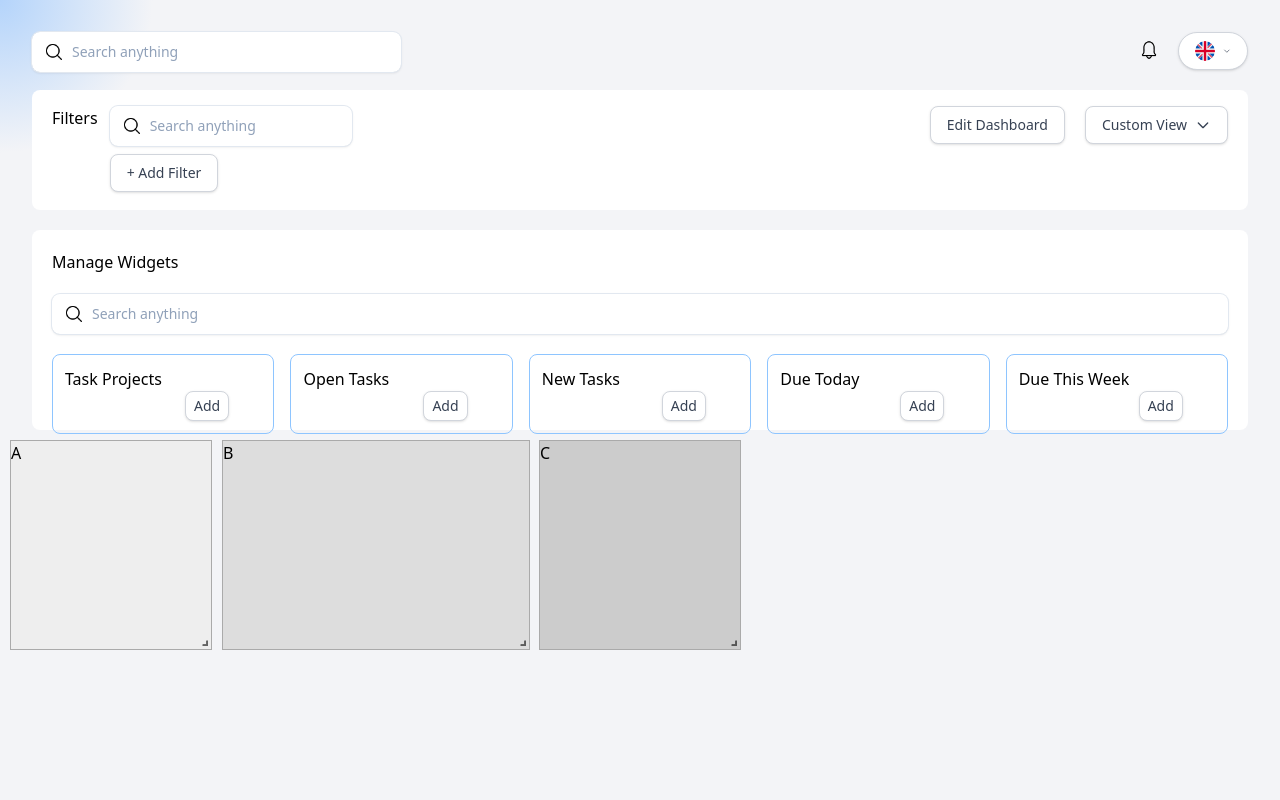
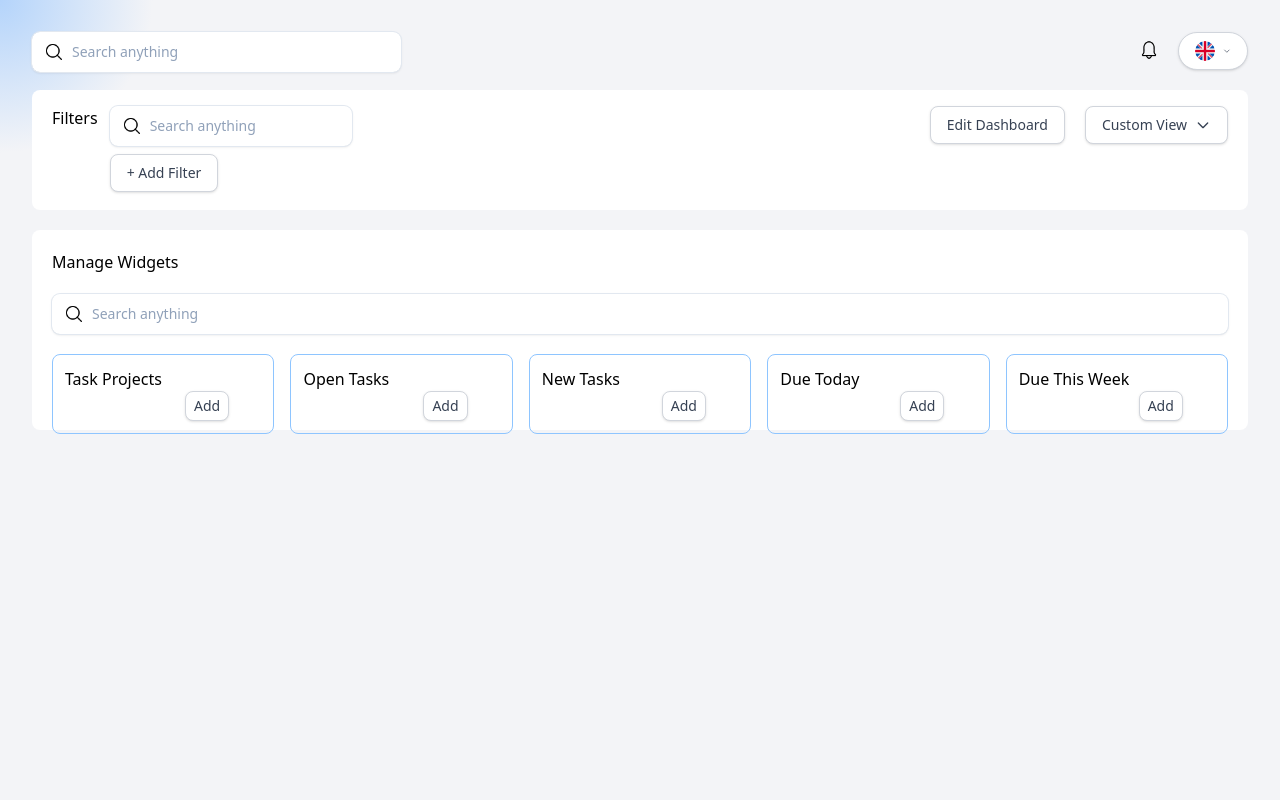
Before and after one commit to ko-tenka/react-grid-tailwindcss, a React (Vite) app: page /work in a window 1280 px wide. Shown: the top 800 px of the page. Built offline with nearby package versions, Linux system fonts and the light colour scheme.

Commit message:
release add Task

```diff
--- a/src/pages/Manage/Manage.tsx
+++ b/src/pages/Manage/Manage.tsx
@@ -1,11 +1,37 @@
-import TaskPage from '../../wigetes/TaskPage/TaskPage'
-import Widgetes from '../../wigetes/Widgetes/Widgetes'
+import { useState } from 'react';
+import TaskPage from '../../wigetes/TaskPage/TaskPage';
+import Widgetes from '../../wigetes/Widgetes/Widgetes';
+
+type Task = {
+  id: string;
+  title: string;
+  x: number;
+  y: number;
+  w: number;
+  h: number;
+};
 
 export default function Manage() {
+  const [tasks, setTasks] = useState<Task[]>([]);
+  const [counter, setCounter] = useState(3);
+
+  const addTask = (title: string) => {
+    const newTask: Task = {
+      id: `task-${counter}`,
+      title,
+      x: 0,
+      y: Infinity, // добавится в конец
+      w: 2,
+      h: 2,
+    };
+    setTasks(prev => [...prev, newTask]);
+    setCounter(c => c + 1);
+  };
+
   return (
     <div>
-      <Widgetes/>
-      <TaskPage/>
+      <Widgetes onAdd={addTask} />
+      <TaskPage tasks={tasks} setTasks={setTasks} />
     </div>
-  )
+  );
 }
--- a/src/wigetes/TaskPage/TaskPage.tsx
+++ b/src/wigetes/TaskPage/TaskPage.tsx
@@ -1,38 +1,42 @@
-import { useState } from 'react';
-import { Responsive, WidthProvider, Layouts } from 'react-grid-layout';
+import { Responsive, WidthProvider } from 'react-grid-layout';
 import 'react-grid-layout/css/styles.css';
 import 'react-resizable/css/styles.css';
 
 const ResponsiveGridLayout = WidthProvider(Responsive);
 
-const defaultLayouts: Layouts = {
-  lg: [
-    { i: 'a', x: 0, y: 0, w: 2, h: 2 },
-    { i: 'b', x: 2, y: 0, w: 3, h: 2 },
-    { i: 'c', x: 5, y: 0, w: 2, h: 2 },
-  ]
+type Task = {
+  id: string;
+  title: string;
+  x: number;
+  y: number;
+  w: number;
+  h: number;
 };
 
-export default function TaskPage() {
-  const [layouts, setLayouts] = useState<Layouts>(defaultLayouts);
+type Props = {
+  tasks: Task[];
+  setTasks: (tasks: Task[]) => void;
+};
 
+export default function TaskPage({ tasks }: Props) {
   return (
     <div style={{ width: '100%', height: '100vh' }}>
       <ResponsiveGridLayout
         className="layout"
-        layouts={layouts}
+        layouts={{ lg: tasks.map(task => ({ i: task.id, x: task.x, y: task.y, w: task.w, h: task.h })) }}
         breakpoints={{ lg: 1200 }}
         cols={{ lg: 12 }}
         rowHeight={100}
         isResizable
         isDraggable
-        onLayoutChange={(_, allLayouts) => setLayouts(allLayouts)}
         margin={[10, 10]}
         containerPadding={[10, 10]}
       >
-        <div key="a" style={{ background: '#eee', border: '1px solid #aaa' }}>A</div>
-        <div key="b" style={{ background: '#ddd', border: '1px solid #aaa' }}>B</div>
-        <div key="c" style={{ background: '#ccc', border: '1px solid #aaa' }}>C</div>
+        {tasks.map(task => (
+          <div key={task.id} className='bg-white rounded-lg'>
+            <strong>{task.title}</strong>
+          </div>
+        ))}
       </ResponsiveGridLayout>
     </div>
   );
--- a/src/wigetes/Widgetes/Widgetes.tsx
+++ b/src/wigetes/Widgetes/Widgetes.tsx
@@ -1,43 +1,26 @@
+type Props = {
+  onAdd: (title: string) => void;
+};
 
+export default function Widgetes({ onAdd }: Props) {
+  const widgetTitles = ['Task Projects', 'Open Tasks', 'New Tasks', 'Due Today', 'Due This Week'];
 
-export default function Widgetes() {
-  const widgetTitles = [
-    'Task Projects',
-    'Open Tasks',
-    'New Tasks',
-    'Due Today',
-    'Due This Week',
-  ];
-
-  const cardClass =
-    'basis-1/5 border px-3 py-3 rounded-lg border-blue-300';
-  const buttonClass =
-    'ml-30 inline-flex justify-center items-center gap-1 px-2 py-1 text-sm font-medium text-gray-700 bg-white border border-gray-300 rounded-lg shadow-sm hover:bg-gray-50 focus:outline-none';
+  const cardClass = 'basis-1/5 border px-3 py-3 rounded-lg border-blue-300';
+  const buttonClass = 'ml-30 inline-flex justify-center items-center gap-1 px-2 py-1 text-sm font-medium text-gray-700 bg-white border border-gray-300 rounded-lg shadow-sm hover:bg-gray-50 focus:outline-none';
 
   return (
     <div className="mt-5 ml-8 mr-8 h-50 bg-white rounded-lg flex flex-row justify-between">
       <div className="w-6/6 mt-5 ml-5">
         Manage Widgets
-
         <form className="group relative bg-white rounded-lg mt-5 mr-5">
-          <img
-            src="/loop.png"
-            alt="поиск"
-            className="w-5 absolute left-3 top-2/4 -mt-2.5 text-slate-10 pointer-events-none"
-          />
-          <input
-            className="focus:ring-2 focus:ring-blue-500 focus:outline-none appearance-none w-full text-sm leading-6 text-slate-900 placeholder-slate-400 rounded-lg py-2 pl-10 ring-1 ring-slate-200 shadow-sm"
-            type="text"
-            aria-label="Filter projects"
-            placeholder="Search anything"
-          />
+          <img src="/loop.png" alt="поиск" className="w-5 absolute left-3 top-2/4 -mt-2.5 text-slate-10 pointer-events-none" />
+          <input className="focus:ring-2 focus:ring-blue-500 focus:outline-none appearance-none w-full text-sm leading-6 text-slate-900 placeholder-slate-400 rounded-lg py-2 pl-10 ring-1 ring-slate-200 shadow-sm" placeholder="Search anything" />
         </form>
-
         <div className="flex flex-row mt-5 mr-5 gap-4">
           {widgetTitles.map((title) => (
             <div key={title} className={cardClass}>
               {title}
-              <button className={buttonClass}>Add</button>
+              <button className={buttonClass} onClick={() => onAdd(title)}>Add</button>
             </div>
           ))}
         </div>
```
